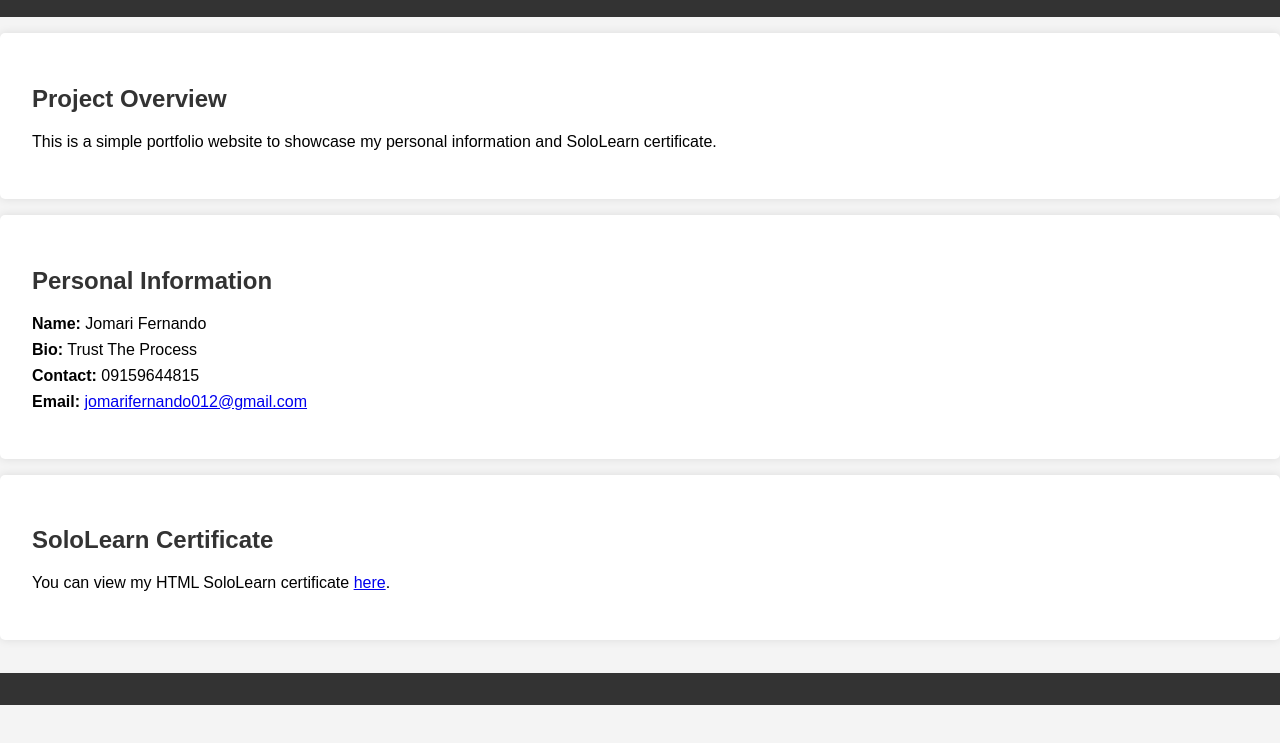
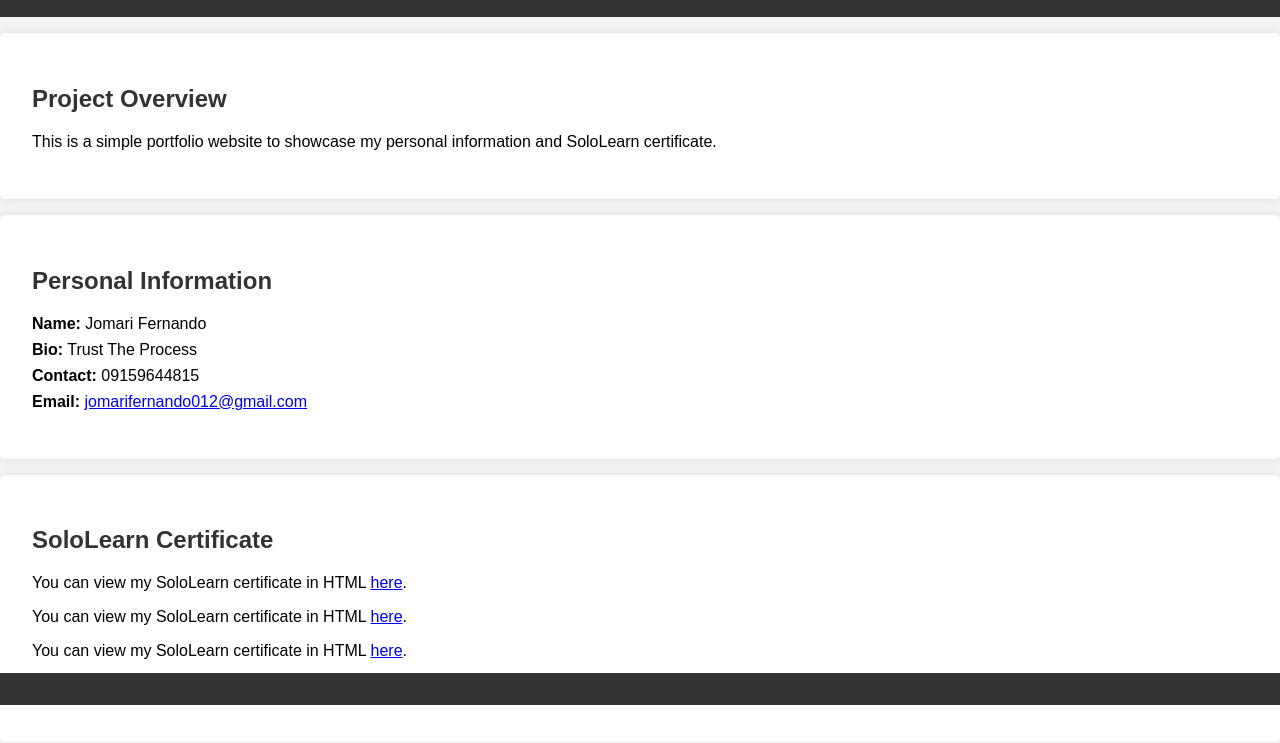
Before and after one commit to Jomari081206/My-repository, a plain HTML site: page index.html in a window 1280 px wide. Shown: the part 95-838 px from the top of the page. Before the commit the page ends 800 px from the top, so only its background shows below. Drawn offline with Linux system fonts and the light colour scheme.

Commit message:
Update index.html

```diff
--- a/index.html
+++ b/index.html
@@ -28,7 +28,10 @@
 
     <section id="certificate">
         <h2>SoloLearn Certificate</h2>
-        <p>You can view my HTML SoloLearn certificate <a href="https://www.sololearn.com/certificates/CC-TZ5MCXB2">here</a>.</p>
+        <p>You can view my SoloLearn certificate in HTML <a href="https://www.sololearn.com/certificates/CC-TZ5MCXB2">here</a>.</p>
+        <p>You can view my SoloLearn certificate in HTML <a href="https://www.sololearn.com/certificates/CC-TZ5MCXB2">here</a>.</p>
+        <p>You can view my SoloLearn certificate in HTML <a href="https://www.sololearn.com/certificates/CC-TZ5MCXB2">here</a>.</p>
+        <p>You can view my SoloLearn certificate in HTML <a href="https://www.sololearn.com/certificates/CC-TZ5MCXB2">here</a>.</p>
     </section>
 
     <footer>
```
